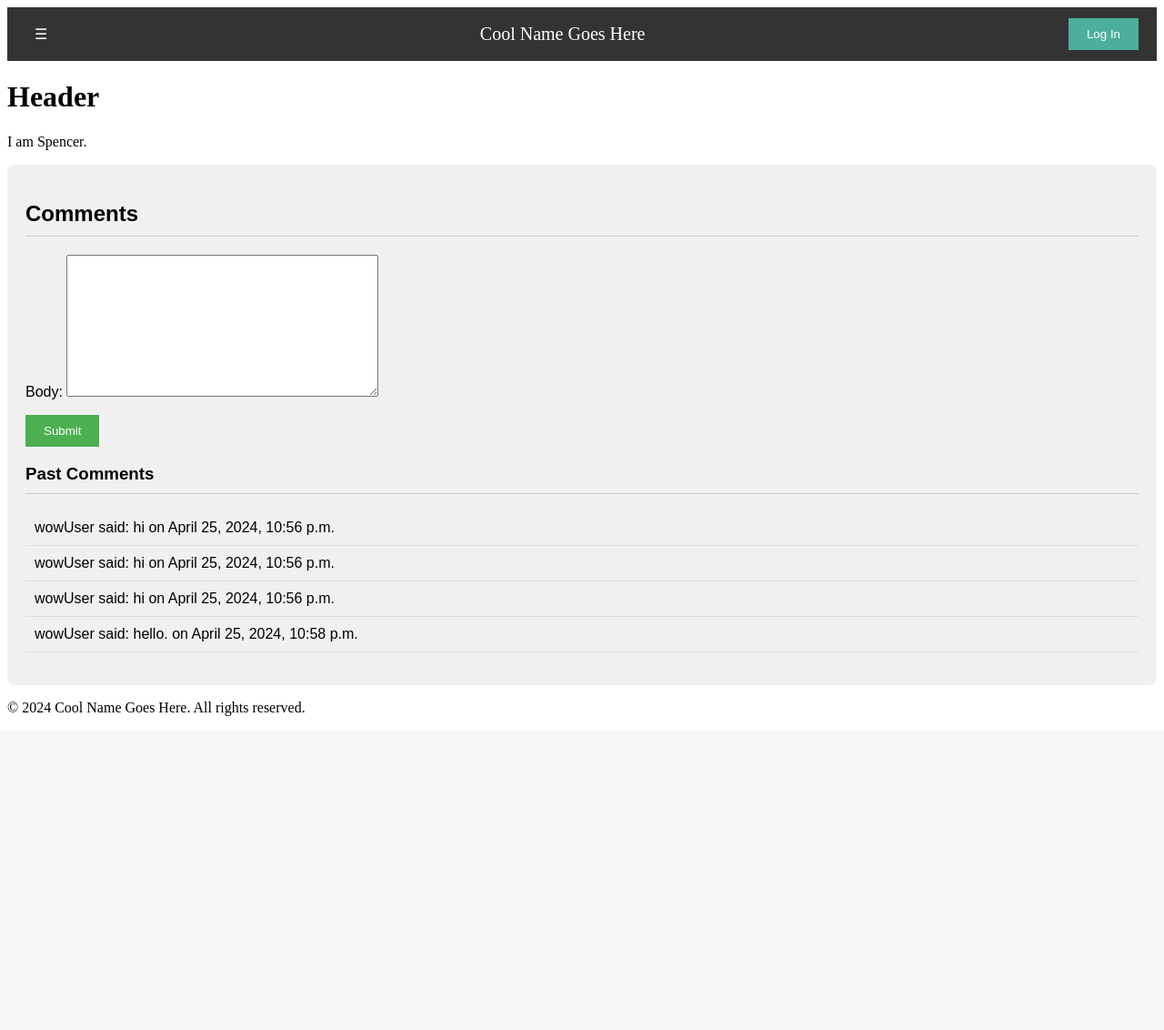
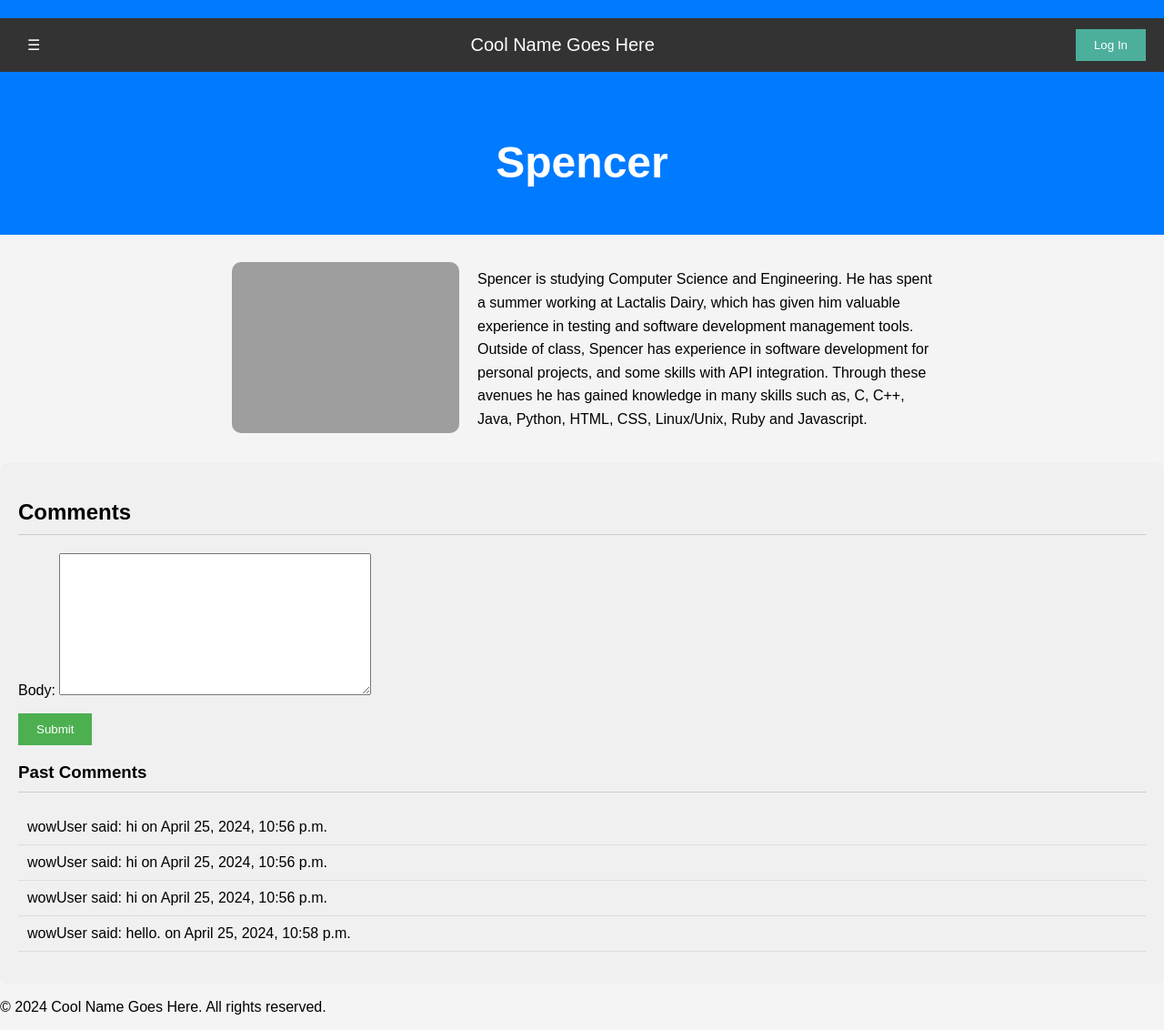
Before and after one commit to smblackwll/PrinciplesLab3, a Django app: template home/templates/spencer.html in a window 1280 px wide. Shown: the whole page at 91% size. Before the commit the page ends 787 px from the top, so only its background shows below. Run offline with Django 5.2, Linux system fonts and the light colour scheme; the template is opened without the code that fills it: values that come from a table or form of the project are taken from there, others are empty; data comes from the database, SQL or seed files in the repository; grey boxes are pictures that could not be loaded.

Commit message:
First pass for my page

```diff
--- a/home/templates/spencer.html
+++ b/home/templates/spencer.html
@@ -15,9 +15,25 @@
 <body>
     {% comment %} <link rel="stylesheet" href="../../static/css/spencer_style.css"> {% endcomment %}
     <link rel="stylesheet" href="../../static/css/comments_style.css">
-
-    <h1>Header</h1>
-    <p>I am Spencer.</p>
+    <link rel="stylesheet" href="../../static/css/spencer_style.css">
+    <body>
+    <header>
+        <h1>Spencer</h1>
+    </header>
+    <div class="container">
+        <div class="profile-image">
+            <img src="your-image.jpg" alt="Spencer">
+        </div>
+        <div class="profile-text">
+            <p>Spencer is studying Computer Science and Engineering. He has spent a summer working
+            at Lactalis Dairy, which has given him valuable experience in testing and software
+            development management tools. Outside of class, Spencer has experience in software
+            development for personal projects, and some skills with API integration. Through these
+            avenues he has gained knowledge in many skills such as, C, C++, Java, Python, HTML,
+            CSS, Linux/Unix, Ruby and Javascript.</p>
+        </div>
+    </div>
+</body>
 
 
     {% include "comments.html" %}
--- /dev/null
+++ b/static/css/spencer_style.css
@@ -0,0 +1,34 @@
+body, html {
+    margin: 0;
+    padding: 0;
+    font-family: Arial, sans-serif;
+    background-color: #f4f4f4;
+}
+
+header {
+    background-color: #007BFF;
+    color: white;
+    padding: 20px 0;
+    text-align: center;
+    font-size: 24px;
+}
+
+.container {
+    display: flex;
+    justify-content: center;
+    align-items: center;
+    padding: 20px;
+}
+
+.profile-image img {
+    width: 250px; /* Adjust size as needed */
+    height: auto;
+    border-radius: 10px; /* Optional: for rounded corners */
+}
+
+.profile-text {
+    max-width: 500px;
+    margin-left: 20px;
+    font-size: 16px;
+    line-height: 1.6;
+}
```
